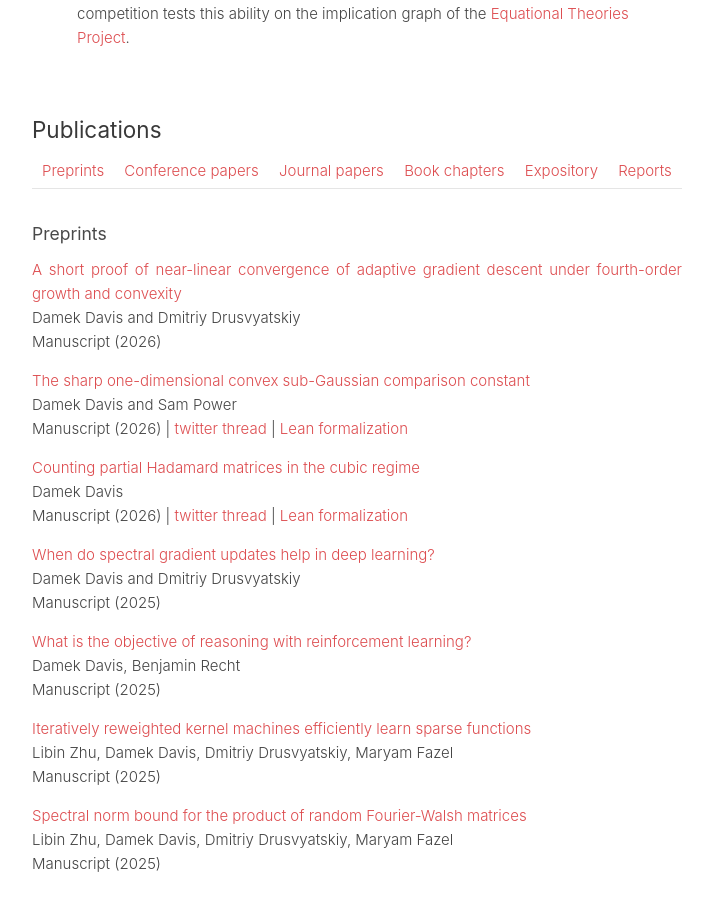
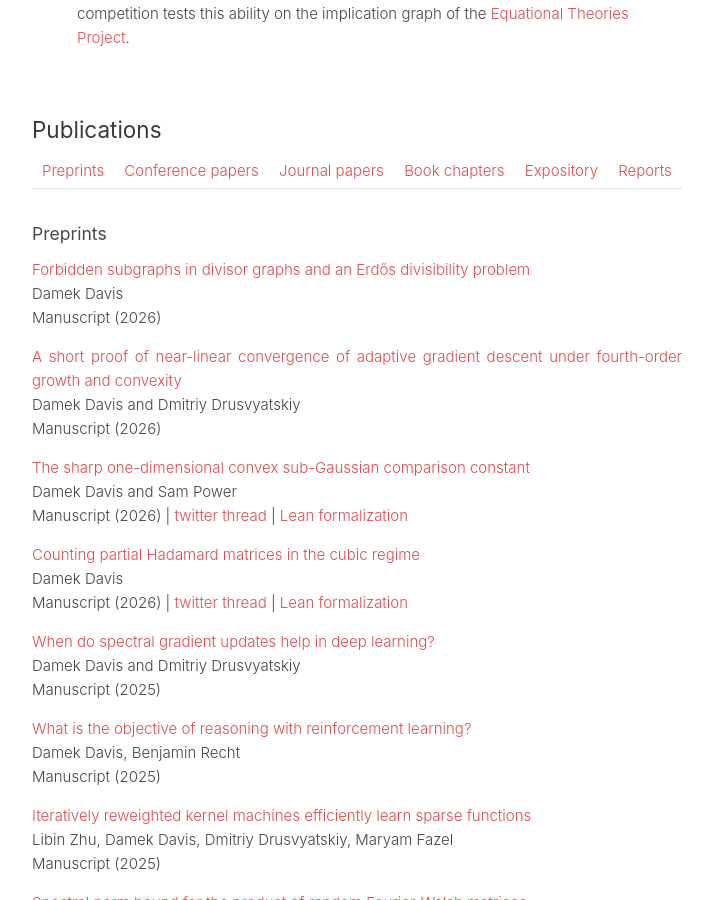
Before and after one commit to damek/damek.github.io, a Jekyll site: the page built from index.md, in a window 1280 px wide and 900 px high, scrolled down 2681 px. Shown: the whole window, without its empty margins (283-994 px from the left). Built offline with Jekyll 4.4.1, drawn with Linux system fonts in a browser that asks for light colours.

Commit message:
Added a new preprint on forbidden subgraphs in divisor graphs to index.md, expanding the research section with additional scholarly resources.

```diff
--- a/index.md
+++ b/index.md
@@ -88,6 +88,10 @@ Please use [my email](mailto:damek@wharton.upenn.edu) sparingly for corresponden
 [Preprints](#preprints) | [Conference papers](#conference-papers) | [Journal papers](#journal-papers) | [Book chapters](#book-chapters) | [Expository](#expository) | [Reports](#technical-reports)
 
 ### Preprints
+
+[Forbidden subgraphs in divisor graphs and an Erdős divisibility problem](https://github.com/damek/1062/blob/master/paper.pdf)
+Damek Davis
+Manuscript (2026)
 
 [A short proof of near-linear convergence of adaptive gradient descent under fourth-order growth and convexity](https://arxiv.org/abs/2604.13393)
 Damek Davis and Dmitriy Drusvyatskiy
```
